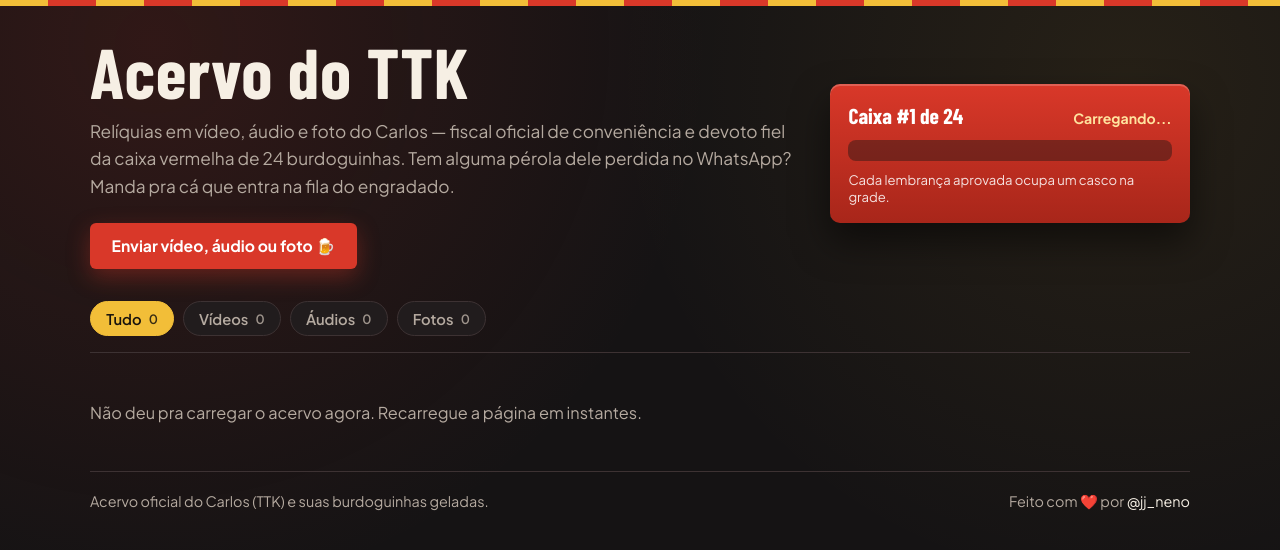
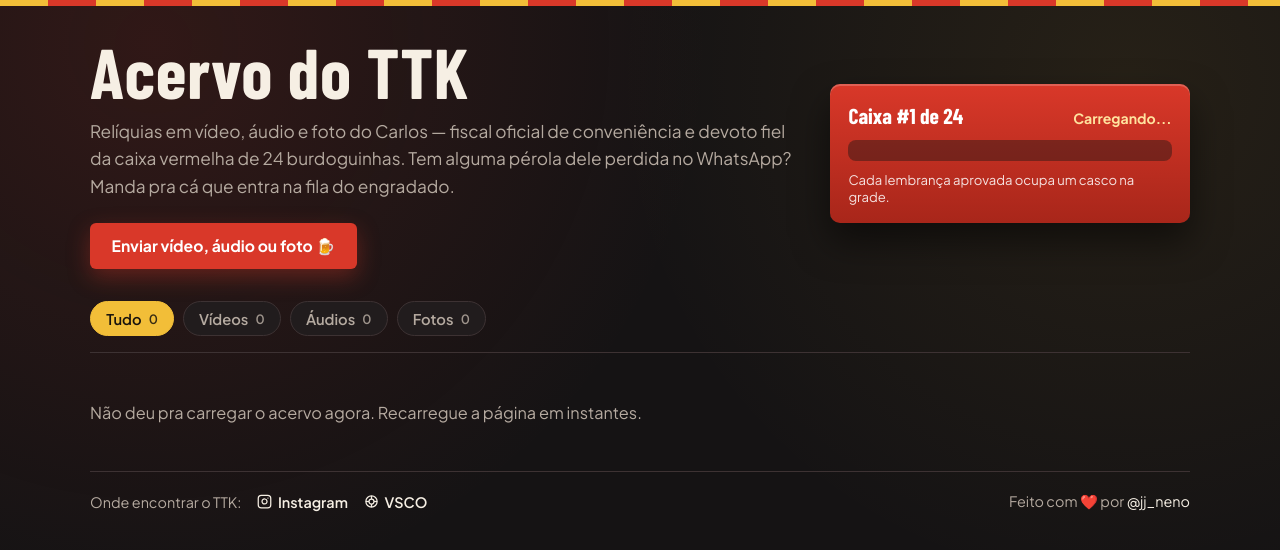
Before and after one commit to perebaj/acervoTTK, a website with bundled scripts: page public/index.html in a window 1280 px wide. Built offline with nearby package versions, Linux system fonts and the light colour scheme; files whose address does not match are found by name; a web font is replaced by a local one.

Commit message:
feat(footer): add Instagram and VSCO links for TTK

```diff
--- a/public/index.html
+++ b/public/index.html
@@ -92,7 +92,17 @@
     </main>
 
     <footer class="site-footer">
-      <p>Acervo oficial do Carlos (TTK) e suas burdoguinhas geladas.</p>
+      <nav class="ttk-socials" aria-label="Onde encontrar o TTK">
+        <span class="ttk-socials-label">Onde encontrar o TTK:</span>
+        <a href="https://www.instagram.com/eduh_ttk/" target="_blank" rel="noopener noreferrer">
+          <svg viewBox="0 0 24 24" width="15" height="15" fill="none" stroke="currentColor" stroke-width="2" stroke-linecap="round" stroke-linejoin="round" aria-hidden="true"><rect x="2" y="2" width="20" height="20" rx="5" ry="5"></rect><path d="M16 11.37A4 4 0 1 1 12.63 8 4 4 0 0 1 16 11.37z"></path><line x1="17.5" y1="6.5" x2="17.51" y2="6.5"></line></svg>
+          Instagram
+        </a>
+        <a href="https://vsco.co/eduhttk/gallery" target="_blank" rel="noopener noreferrer">
+          <svg viewBox="0 0 24 24" width="15" height="15" fill="none" stroke="currentColor" stroke-width="2" aria-hidden="true"><circle cx="12" cy="12" r="9"></circle><circle cx="12" cy="12" r="4"></circle><line x1="12" y1="3" x2="12" y2="8"></line><line x1="12" y1="16" x2="12" y2="21"></line><line x1="3" y1="12" x2="8" y2="12"></line><line x1="16" y1="12" x2="21" y2="12"></line></svg>
+          VSCO
+        </a>
+      </nav>
       <p>Feito com ❤️ por <a href="https://x.com/jj_neno" target="_blank" rel="noopener noreferrer">@jj_neno</a></p>
     </footer>
   </div>
--- a/public/styles.css
+++ b/public/styles.css
@@ -523,10 +523,25 @@ body {
   padding-top: 1.25rem;
   display: flex;
   flex-wrap: wrap;
+  align-items: center;
   justify-content: space-between;
-  gap: 0.5rem 1.5rem;
+  gap: 0.65rem 1.5rem;
   font-size: 0.9rem;
   color: var(--cap-silver);
+}
+
+.ttk-socials {
+  display: flex;
+  flex-wrap: wrap;
+  align-items: center;
+  gap: 0.5rem 1rem;
+}
+
+.ttk-socials a {
+  display: inline-flex;
+  align-items: center;
+  gap: 0.35rem;
+  font-weight: 600;
 }
 
 .site-footer p {
```
